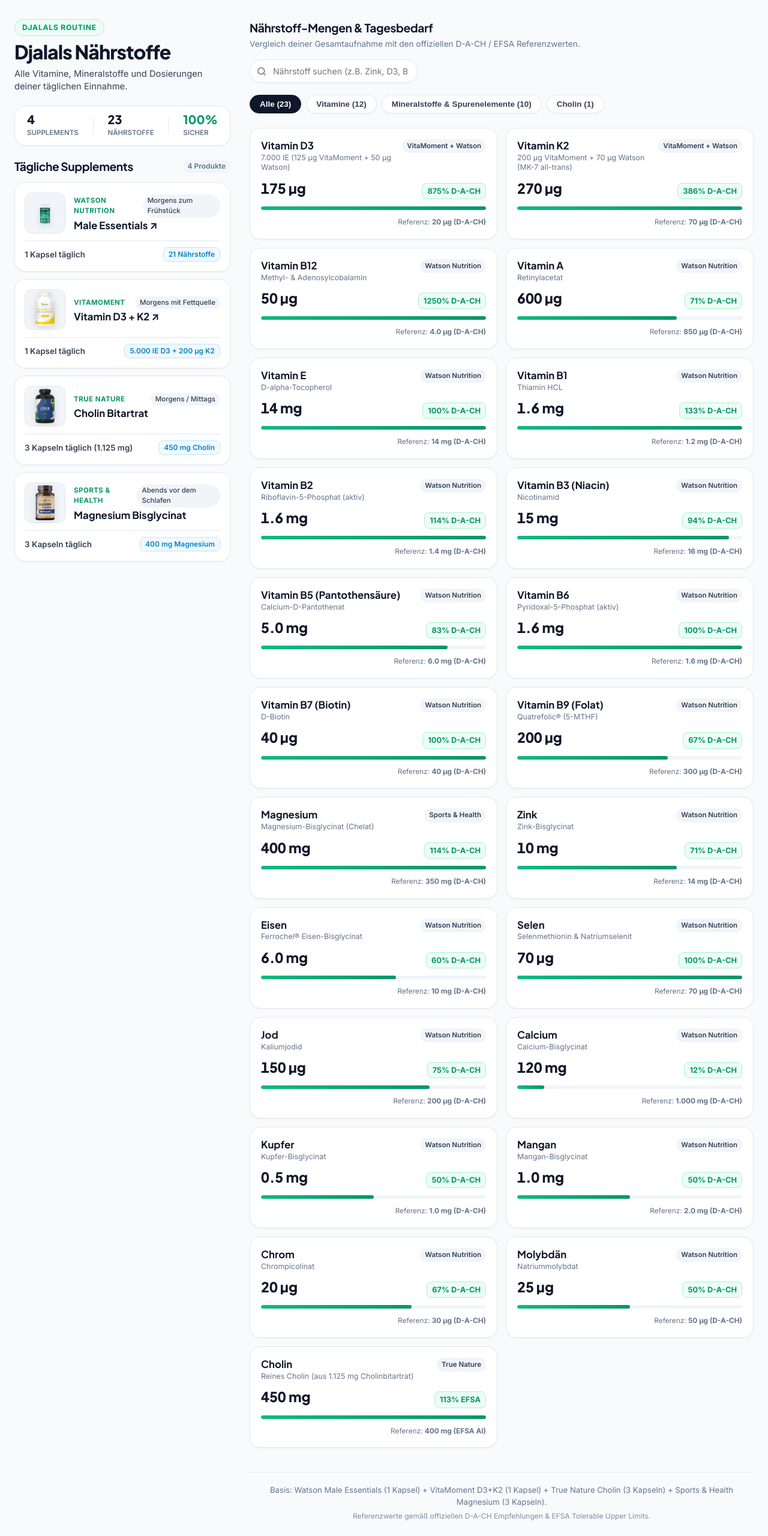
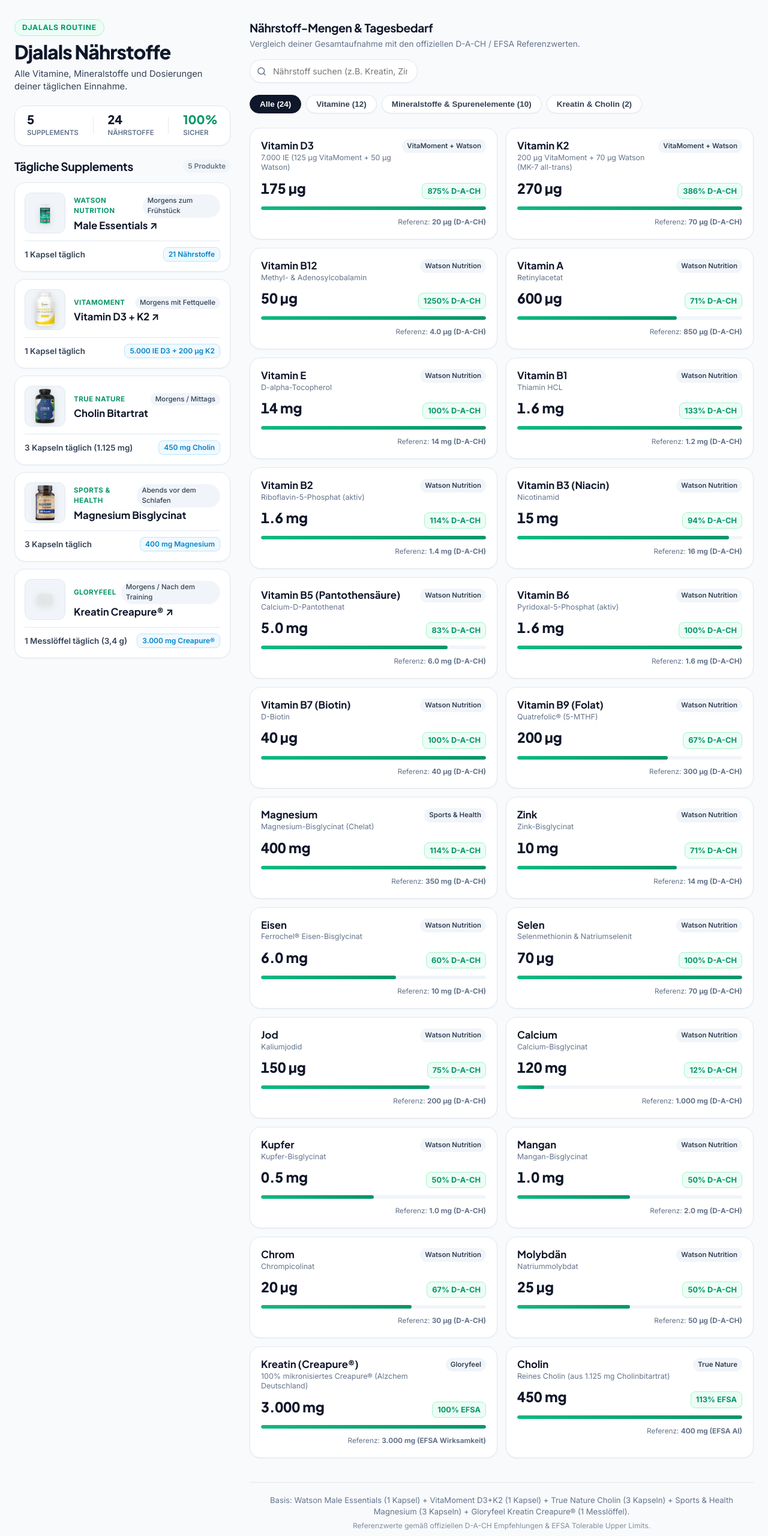
Before and after one commit to placeboHummel/djalals-naehrstoffe, a website: page index.html in a window 1280 px wide. Shown: the whole page at 60% size. Drawn offline with Linux system fonts and the light colour scheme.

Commit message:
feat: Gloryfeel Kreatin Creapure hinzugefügt (5 Supplements, 24 Nährstoffe)

```diff
--- a/index.html
+++ b/index.html
@@ -27,12 +27,12 @@
 
         <div class="stats-card">
           <div class="stat-item">
-            <span class="stat-num">4</span>
+            <span class="stat-num">5</span>
             <span class="stat-lbl">Supplements</span>
           </div>
           <div class="stat-divider"></div>
           <div class="stat-item">
-            <span class="stat-num">23</span>
+            <span class="stat-num">24</span>
             <span class="stat-lbl">Nährstoffe</span>
           </div>
           <div class="stat-divider"></div>
@@ -45,7 +45,7 @@
         <div class="supplements-section">
           <div class="section-label-row">
             <h2 class="col-heading">Tägliche Supplements</h2>
-            <span class="count-pill">4 Produkte</span>
+            <span class="count-pill">5 Produkte</span>
           </div>
           <div class="supplements-stack" id="supplements-list">
             <!-- Rendered via main.js -->
@@ -63,26 +63,26 @@
 
           <div class="search-box">
             <svg class="search-svg" width="16" height="16" viewBox="0 0 24 24" fill="none" stroke="currentColor" stroke-width="2.2" stroke-linecap="round" stroke-linejoin="round"><circle cx="11" cy="11" r="8"></circle><line x1="21" y1="21" x2="16.65" y2="16.65"></line></svg>
-            <input type="text" id="search-input" placeholder="Nährstoff suchen (z.B. Zink, D3, B12)..." autocomplete="off">
+            <input type="text" id="search-input" placeholder="Nährstoff suchen (z.B. Kreatin, Zink, D3)..." autocomplete="off">
           </div>
         </div>
 
         <!-- Filter Pills Bar -->
         <div class="filter-pills-wrap">
-          <button class="filter-pill active" data-cat="all">Alle (23)</button>
+          <button class="filter-pill active" data-cat="all">Alle (24)</button>
           <button class="filter-pill" data-cat="vitamins">Vitamine (12)</button>
           <button class="filter-pill" data-cat="minerals">Mineralstoffe & Spurenelemente (10)</button>
-          <button class="filter-pill" data-cat="special">Cholin (1)</button>
+          <button class="filter-pill" data-cat="special">Kreatin & Cholin (2)</button>
         </div>
 
         <!-- Nutrients Side-by-Side Cards Grid -->
         <div class="nutrients-grid" id="nutrients-list">
-          <!-- 23 Nutrient cards rendered via main.js -->
+          <!-- 24 Nutrient cards rendered via main.js -->
         </div>
 
         <!-- Footer Note -->
         <footer class="footer-note">
-          <p>Basis: Watson Male Essentials (1 Kapsel) + VitaMoment D3+K2 (1 Kapsel) + True Nature Cholin (3 Kapseln) + Sports & Health Magnesium (3 Kapseln).</p>
+          <p>Basis: Watson Male Essentials (1 Kapsel) + VitaMoment D3+K2 (1 Kapsel) + True Nature Cholin (3 Kapseln) + Sports & Health Magnesium (3 Kapseln) + Gloryfeel Kreatin Creapure® (1 Messlöffel).</p>
           <p class="footer-sub">Referenzwerte gemäß offiziellen D-A-CH Empfehlungen & EFSA Tolerable Upper Limits.</p>
         </footer>
       </main>
@@ -90,6 +90,6 @@
     </div>
   </div>
 
-  <script type="module" src="js/main.js?v=1.1.0"></script>
+  <script type="module" src="js/main.js?v=1.2.0"></script>
 </body>
 </html>
--- a/js/data.js
+++ b/js/data.js
@@ -46,6 +46,17 @@ export const MY_SUPPLEMENTS = [
     badge: '400 mg Magnesium',
     image: 'assets/images/sports-health-magnesium.png',
     url: ''
+  },
+  {
+    id: 'gloryfeel-creatine',
+    name: 'Kreatin Creapure®',
+    brand: 'Gloryfeel',
+    dosage: '1 Messlöffel täglich (3,4 g)',
+    timing: 'Morgens / Nach dem Training',
+    icon: '⚡',
+    badge: '3.000 mg Creapure®',
+    image: 'assets/images/gloryfeel-creatine.png',
+    url: 'https://www.amazon.de/dp/B0CX9FJNMM'
   }
 ];
 
@@ -340,10 +351,23 @@ export const NUTRIENTS_SUMMARY = [
     sourceBrand: 'Watson Nutrition'
   },
 
-  // --- GEHIRN & LEBER ---
+  // --- SPEZIAL, GEHIRN & PERFORMANCE ---
   {
     category: 'special',
-    categoryName: 'Spezial- & Gehirnnährstoffe',
+    categoryName: 'Spezial & Performance',
+    name: 'Kreatin (Creapure®)',
+    extra: '100% mikronisiertes Creapure® (Alzchem Deutschland)',
+    amount: '3.000 mg',
+    rawAmount: 3000,
+    unit: 'mg',
+    ref: '3.000 mg (EFSA Wirksamkeit)',
+    percent: 100,
+    source: 'Gloryfeel Creapure®',
+    sourceBrand: 'Gloryfeel'
+  },
+  {
+    category: 'special',
+    categoryName: 'Spezial & Performance',
     name: 'Cholin',
     extra: 'Reines Cholin (aus 1.125 mg Cholinbitartrat)',
     amount: '450 mg',
--- a/js/main.js
+++ b/js/main.js
@@ -1,4 +1,4 @@
-import { MY_SUPPLEMENTS, NUTRIENTS_SUMMARY } from './data.js?v=1.1.0';
+import { MY_SUPPLEMENTS, NUTRIENTS_SUMMARY } from './data.js?v=1.2.0';
 
 document.addEventListener('DOMContentLoaded', () => {
   const suppContainer = document.getElementById('supplements-list');
```
Also changed, not shown: assets/images/gloryfeel-creatine.jpg, assets/images/gloryfeel-creatine.png (added).
